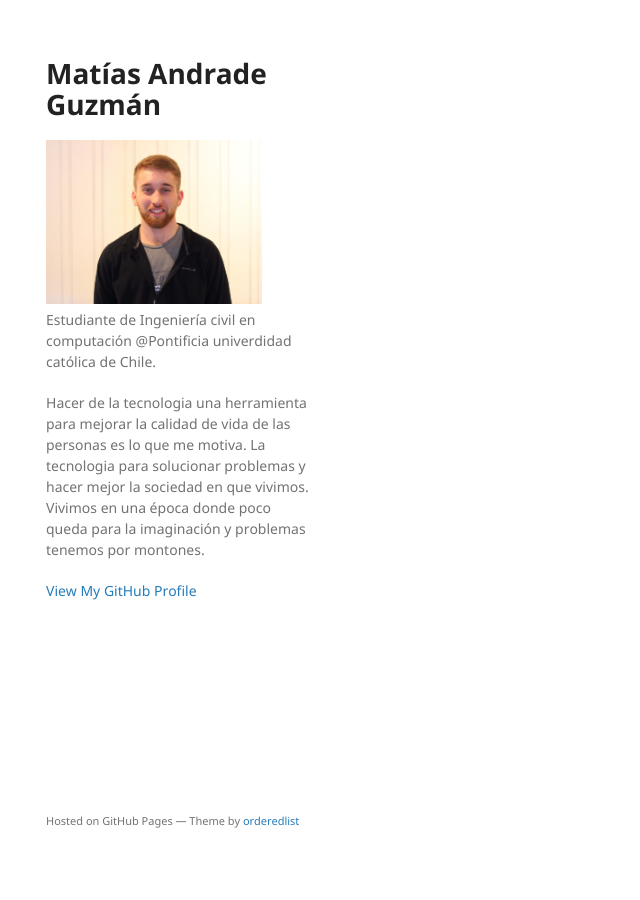
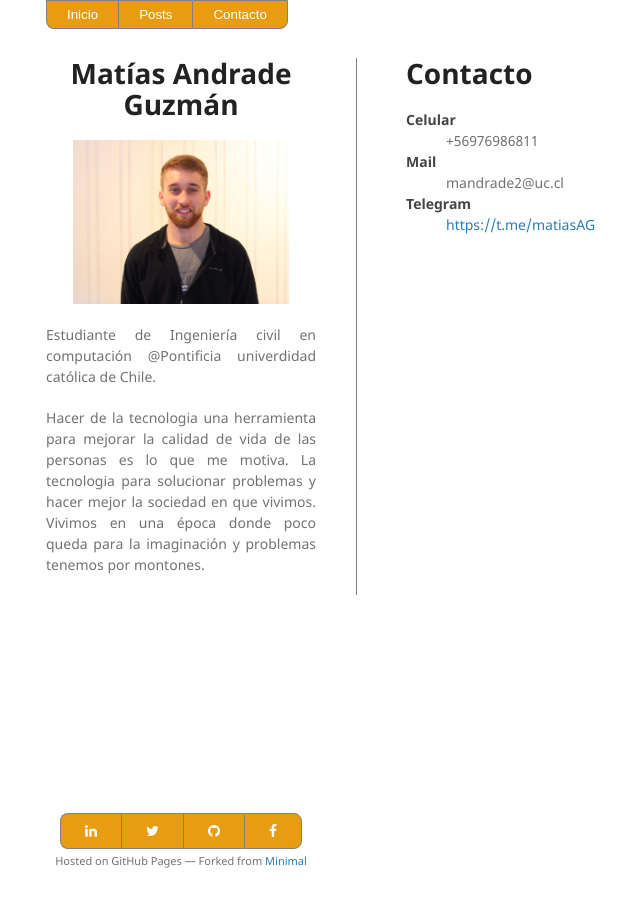
Before and after one commit to mandrade2/mandrade2.github.io, a Jekyll site: the page built from contact.md, in a window 1280 px wide. Shown: the whole page, without its empty margins (164-804 px from the left). Built offline with Jekyll 4.4.1, drawn with Linux system fonts in a browser that asks for light colours; our own code applies the rules of GitHub Pages for plain Markdown files.

Commit message:
better UI

```diff
--- a/_config.yml
+++ b/_config.yml
@@ -4,6 +4,6 @@ theme: jekyll-theme-minimal
 livereload: true
 github:
   url: https://github.com/mandrade2
-description: que pongo aca.
+description: Pagina personal.
 # TODO que pongo aca?
 motivation: Hacer de la tecnologia una herramienta para mejorar la calidad de vida de las personas es lo que me motiva. La tecnologia para solucionar problemas y hacer mejor la sociedad en que vivimos. Vivimos en una época donde poco queda para la imaginación y problemas tenemos por montones.
--- a/_layouts/default.html
+++ b/_layouts/default.html
@@ -6,6 +6,7 @@
   <meta http-equiv="X-UA-Compatible" content="chrome=1"> {% seo %}
 
   <link rel="stylesheet" href="{{ '/assets/css/style.css?v=' | append: site.github.build_revision | relative_url }}">
+  <link rel="stylesheet" href="https://cdnjs.cloudflare.com/ajax/libs/font-awesome/4.7.0/css/font-awesome.min.css">
   <meta name="viewport" content="width=device-width">
   <!--[if lt IE 9]>
     <script src="//html5shiv.googlecode.com/svn/trunk/html5.js"></script>
@@ -14,7 +15,21 @@
 
 <body>
   <div class="wrapper">
+
     <header>
+      <div class="top-buttons btn-group">
+
+        <a href="/">
+          <button>Inicio</button>
+        </a>
+        <a href="">
+          <button>Posts</button>
+        </a>
+        <a href="{% link contact.md %}">
+          <button>Contacto</button>
+        </a>
+
+      </div>
       <a href="{{ site.github.url }}">
         <h1>{{ site.title | default: site.github.repository_name }}</h1>
       </a>
@@ -22,35 +37,9 @@
       <p>Estudiante de Ingeniería civil en computación @Pontificia univerdidad católica de Chile.</p>
 
       <p>{{ site.motivation }}</p>
-      {% if site.github.is_project_page %}
-      <p class="view">
-        <a href="{{ site.github.repository_url }}">View the Project on GitHub
-          <small>{{ github_name }}</small>
-        </a>
-      </p>
-      {% endif %} {% if site.github.is_user_page %}
-      <p class="view">
-        <a href="{{ site.github.owner_url }}">View My GitHub Profile</a>
-      </p>
-      {% endif %} {% if site.show_downloads %}
-      <ul>
-        <li>
-          <a href="{{ site.github.zip_url }}">Download
-            <strong>ZIP File</strong>
-          </a>
-        </li>
-        <li>
-          <a href="{{ site.github.tar_url }}">Download
-            <strong>TAR Ball</strong>
-          </a>
-        </li>
-        <li>
-          <a href="{{ site.github.repository_url }}">View On
-            <strong>GitHub</strong>
-          </a>
-        </li>
-      </ul>
-      {% endif %}
+
+
+
     </header>
     <section>
 
@@ -58,14 +47,29 @@
 
     </section>
     <footer>
-      {% if site.github.is_project_page %}
-      <p>This project is maintained by
-        <a href="{{ site.github.owner_url }}">{{ site.github.owner_name }}</a>
-      </p>
-      {% endif %}
+      <div class="btn-group">
+
+        <a href="https://www.linkedin.com/in/mat%C3%ADas-andrade-guzm%C3%A1n-73b289147/">
+          <button class="fa fa-linkedin"></button>
+        </a>
+        <a href="https://twitter.com/TheChileanMAG">
+          <button class="fa fa-twitter"></button>
+        </a>
+
+        <a href="https://github.com/mandrade2">
+          <button class="fa fa-github"></button>
+        </a>
+        <a href="https://www.facebook.com/Mati.AndradeG">
+          <button class="fa fa-facebook"></button>
+        </a>
+
+
+
+
+      </div>
       <p>
-        <small>Hosted on GitHub Pages &mdash; Theme by
-          <a href="https://github.com/orderedlist">orderedlist</a>
+        <small>Hosted on GitHub Pages &mdash; Forked from
+          <a href="https://github.com/pages-themes/minimal">Minimal</a>
         </small>
       </p>
     </footer>
--- a/_sass/custom.scss
+++ b/_sass/custom.scss
@@ -1,4 +1,88 @@
-#profile-pic {
-    width: 80%;
-    height: 80%;
-}
+    $button-color:rgb(231, 156, 17);
+    $hover-color:rgb(240, 179, 74);
+    #profile-pic {
+        width: 80%;
+        height: 80%;
+        display: block;
+        margin-left: auto;
+        margin-right: auto;
+        margin-bottom: 20px;
+    }
+
+    .btn-group {
+        margin: 0 auto;
+        display: table;
+    }
+
+    .btn-group button {
+        background-color: $button-color;
+        border: 1px solid grey;
+        color: white;
+        padding: 10px 24px;
+        cursor: pointer;
+        float: left;
+    }
+
+    .btn-group>a:last-child>button {
+        border-radius: 0 8px 8px 0;
+    }
+
+    .btn-group>a:first-child>button {
+        border-radius: 8px 0 0 8px;
+    }
+
+    .btn-group a:not(:last-child) button {
+        border-right: none;
+        /* Prevent double borders */
+    }
+    /* Clear floats (clearfix hack) */
+
+    .btn-group:after {
+        content: "";
+        clear: both;
+        display: table;
+    }
+
+    .btn-group button:hover {
+        background-color: $hover-color;
+    }
+
+    header p {
+        text-align: justify;
+    }
+
+    header h1 {
+        text-align: center;
+    }
+
+    .top-buttons {
+        top: 0;
+        position: fixed;
+        margin: 0 auto;
+        display: table;
+    }
+
+    header .btn-group {
+        a button {
+            padding: 6px 20px;
+        }
+        a:last-child {
+            button {
+                border-radius: 0 0 8px 0;
+            }
+        }
+        a:first-child {
+            button {
+                border-radius: 0 0 0 8px;
+            }
+        }
+        a:not(:last-child) {
+            button {
+                border-right: none;
+            }
+        }
+    }
+
+    footer p {
+        text-align: center;
+    }
--- a/_sass/jekyll-theme-minimal.scss
+++ b/_sass/jekyll-theme-minimal.scss
@@ -125,6 +125,8 @@ img {
 
 header {
   width: 270px;
+  padding-right: 40px;
+  border-right: 1px solid grey;
   float: left;
   position: fixed;
   -webkit-font-smoothing: subpixel-antialiased;
@@ -212,7 +214,7 @@ footer {
   width: 270px;
   float: left;
   position: fixed;
-  bottom: 50px;
+  bottom: 10px;
   -webkit-font-smoothing: subpixel-antialiased;
 }
 
@@ -231,6 +233,7 @@ screen and (max-width: 960px) {
   }
   header {
     padding-right: 320px;
+    border-right: 0;
   }
   section {
     border: 1px solid #e5e5e5;
--- a/contact.md
+++ b/contact.md
@@ -1,3 +1,15 @@
 ---
 layout: default
 ---
+# Contacto
+
+
+
+<dl>
+<dt>Celular</dt>
+<dd>+56976986811</dd>
+<dt>Mail</dt>
+<dd>mandrade2@uc.cl</dd>
+<dt>Telegram</dt>
+<dd><a href="https://t.me/matiasAG">https://t.me/matiasAG</a></dd>
+</dl>
```
Also changed, not shown: index.md (+1 -3 lines).
